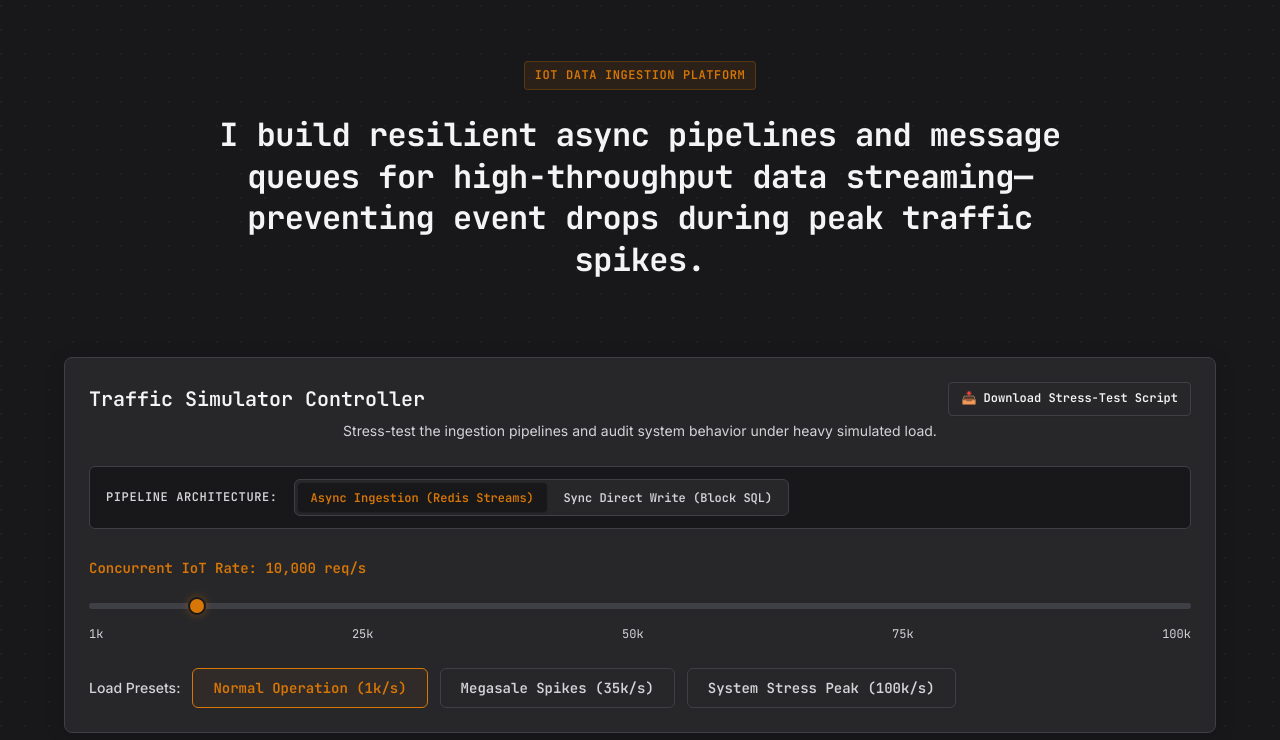
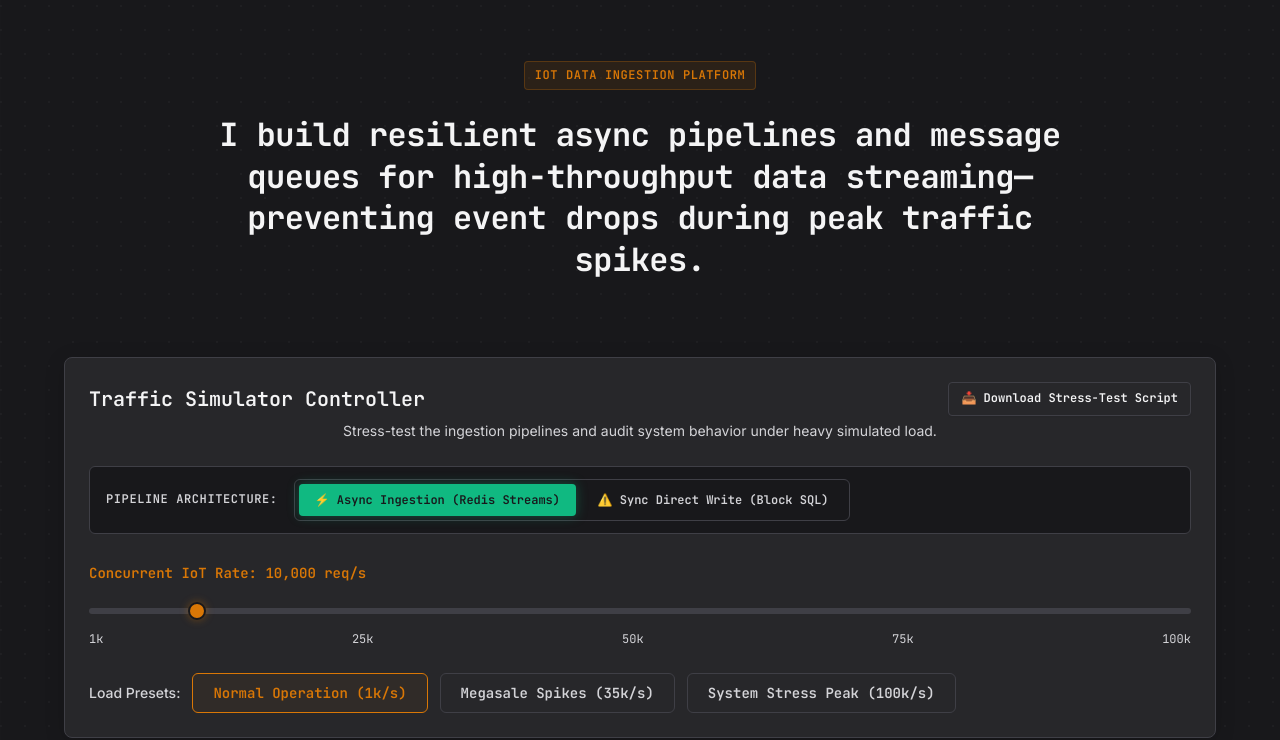
Before and after one commit to avandall/WMS_Ecosystem, a plain HTML site: page portfolio/index.html in a window 1280 px wide. Shown: the part 67-807 px from the top of the page. Drawn offline with Linux system fonts and the light colour scheme.

Commit message:
style(portfolio): add warning/lightning icons to mode toggles and design glowing active/hover states

```diff
--- a/portfolio/index.html
+++ b/portfolio/index.html
@@ -62,10 +62,10 @@
                         <div class="toggle-group">
                             <button type="button" class="btn btn-toggle active" id="btn-mode-async"
                                 onclick="toggleMode(true)">
-                                Async Ingestion (Redis Streams)
+                                ⚡ Async Ingestion (Redis Streams)
                             </button>
                             <button type="button" class="btn btn-toggle" id="btn-mode-sync" onclick="toggleMode(false)">
-                                Sync Direct Write (Block SQL)
+                                ⚠️ Sync Direct Write (Block SQL)
                             </button>
                         </div>
                     </div>
--- a/portfolio/styles.css
+++ b/portfolio/styles.css
@@ -328,9 +328,9 @@ body {
 }
 .toggle-group {
     display: flex;
-    gap: 0.25rem;
-    background: #27272A;
-    padding: 0.2rem;
+    gap: 0.35rem;
+    background: #18181B;
+    padding: 0.25rem;
     border-radius: 6px;
     border: 1px solid var(--border-card);
 }
@@ -338,24 +338,27 @@ body {
     background: transparent;
     border: none;
     color: var(--text-secondary);
-    padding: 0.4rem 0.8rem;
+    padding: 0.5rem 1rem;
     font-family: var(--font-mono);
     font-size: 0.75rem;
     font-weight: 600;
     border-radius: 4px;
     cursor: pointer;
-    transition: all 0.2s;
+    transition: all 0.25s cubic-bezier(0.4, 0, 0.2, 1);
 }
 .btn-toggle:hover {
     color: var(--text-primary);
+    background: rgba(255, 255, 255, 0.03);
 }
-.btn-toggle.active {
-    background: #18181B;
-    color: var(--text-accent);
-    box-shadow: 0 1px 2px rgba(0, 0, 0, 0.2);
+#btn-mode-async.active {
+    background-color: var(--color-emerald-500);
+    color: #18181B;
+    box-shadow: 0 0 12px rgba(16, 185, 129, 0.35);
 }
 #btn-mode-sync.active {
-    color: var(--color-red-500);
+    background-color: var(--color-red-500);
+    color: #18181B;
+    box-shadow: 0 0 12px rgba(239, 68, 68, 0.35);
 }
 
 /* CONTROL CARD (SLIDER & PRESETS) */
```
